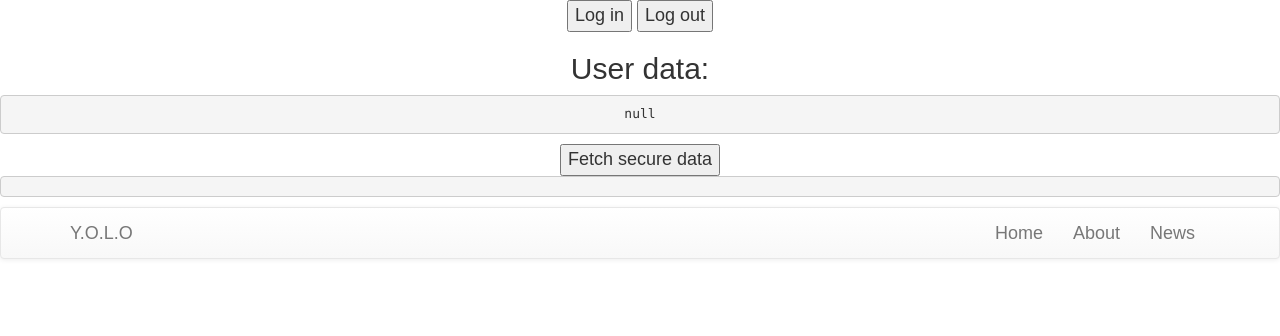
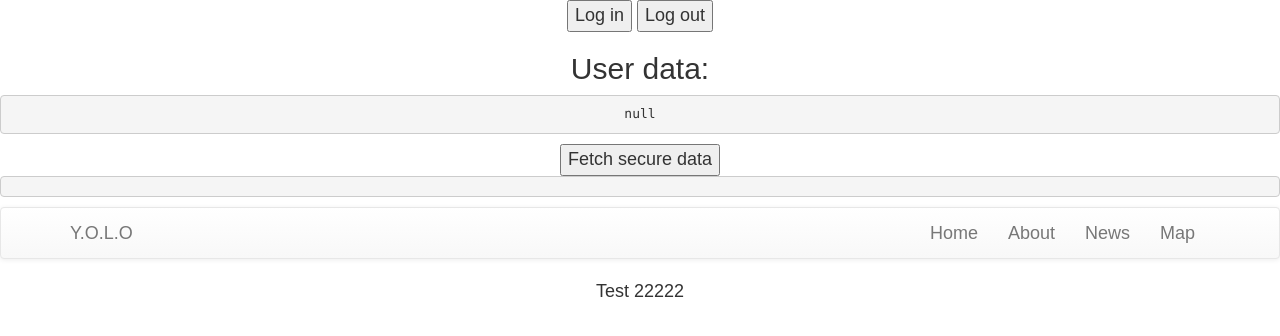
Before and after one commit to mustang0364/devpersonalproject, a React (Create React App) app: page /map in a window 1280 px wide. Shown: the top 336 px of the page. Built offline with nearby package versions, Linux system fonts and the light colour scheme; no server answers.

Commit message:
before google map

```diff
--- a/package.json
+++ b/package.json
@@ -10,6 +10,7 @@
     "express": "^4.16.3",
     "express-session": "^1.15.6",
     "google-map-react": "^1.0.5",
+    "google-maps": "^3.3.0",
     "massive": "^5.1.3",
     "react": "^16.4.1",
     "react-bootstrap": "^0.32.1",
--- a/src/App.js
+++ b/src/App.js
@@ -5,6 +5,7 @@ import Home from './components/Home';
 import Navbar from './components/CustomNavBar';
 import News from './components/News';
 import About from './components/About'
+import Map from './components/Map';
 import './App.css';
 import {BrowserRouter as Router,Route} from 'react-router-dom';
 
@@ -56,13 +57,6 @@ class App extends Component {
   }
 
 
-
-
-
-
-
-
-
   render() {
     const { user, secureDataResponse } = this.state;
     const userData = JSON.stringify(user, null, 2);
@@ -96,6 +90,7 @@ class App extends Component {
         <Route exact path="/" component={Home} />
         <Route path="/about" component={About} />
         <Route path="/news" component={News} />
+        <Route path="/map" component ={Map}/>
         </div>
         </Router>
         </div>
--- a/src/components/CustomNavBar.js
+++ b/src/components/CustomNavBar.js
@@ -24,6 +24,9 @@ export default class CustomNavbar extends Component {
             <NavItem eventKey={3} componentClass={Link} href="/news" to="/news">
               News
             </NavItem>
+            <NavItem eventKey={4} componentClass={Link} href="/map" to="/map" >
+              Map
+            </NavItem>
           </Nav>
         </Navbar.Collapse>
       </Navbar>
--- /dev/null
+++ b/src/components/Map.js
@@ -0,0 +1,11 @@
+import React, { Component } from 'react'
+
+export default class Map  extends Component {
+    constructor() {
+        super();
+        this.state = {  }
+    }
+    render() {
+        return ( <div>Test 22222</div> );
+    }
+}
```
Also changed, not shown: 2 other files (tests, documents, lock files or other folders).
